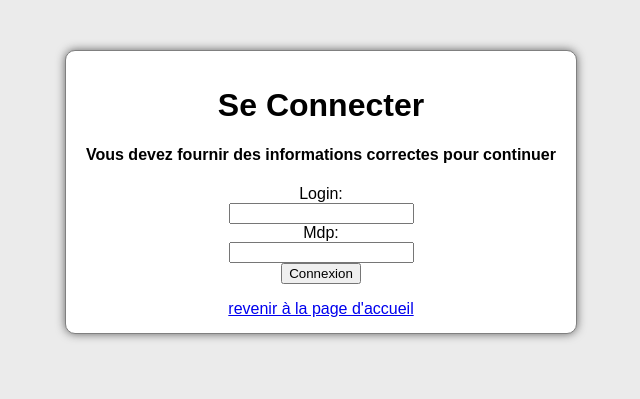
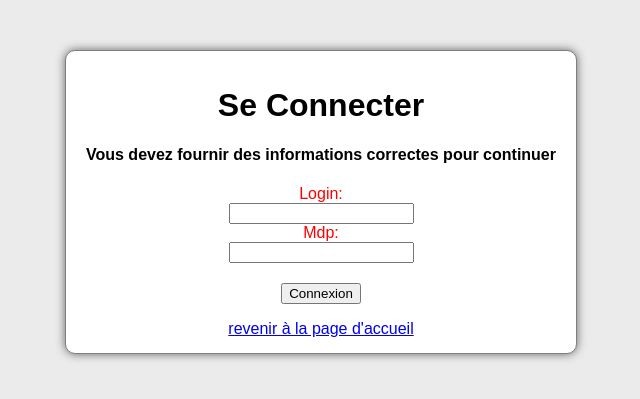
Before and after one commit to Clement-Torti/site-news, a PHP site: page /index.php?action=connexion in a window 1280 px wide. Shown: the top 399 px of the page, without its empty margins (319-959 px from the left). Run offline with PHP 8.4, Linux system fonts and the light colour scheme; data that the repository does not hold is empty.

Commit message:
Modification de l'affichage des dates pour les news; Modification du css des pages : Accueil/Connection; Modification des vues : Accueil/Connection

```diff
--- a/config/XMLParser.php
+++ b/config/XMLParser.php
@@ -22,12 +22,13 @@ class XMLParser {
 			$link = $this->xml->channel->item[$i]->link;
 			$content = $this->xml->channel->item[$i]->description;
 			$date = $this->xml->channel->item[$i]->pubDate;
+			$date2 = date("D, d M Y H:i:s", strtotime($date));
 
 			if(!isset($title)) {
 				break;
 			}
 
-			$news[] = new News(0, $title, $content, $this->site->getName(), $link, $date);
+			$news[] = new News(0, $title, $content, $this->site->getName(), $link, $date2);
 		}
 
 		return $news;
--- a/config/config.php
+++ b/config/config.php
@@ -3,7 +3,7 @@
 	$rep = __DIR__.'/../';
 
 	// BD
-	$login = "cltorti";
+	$login = "root";
 	$mdp = "";
 
 	// Vue
--- a/css/styleConnection.css
+++ b/css/styleConnection.css
@@ -19,3 +19,21 @@ body
 
 	margin-top: 50px;
 }
+
+
+#textBoxLogin
+{
+	color: red;
+}
+
+
+#textBoxMdp
+{
+	color: red;
+}
+
+
+#bouton
+{
+	margin-top: 20px;
+}
--- a/index.php
+++ b/index.php
@@ -7,7 +7,7 @@
 		Autoload::charger();
 
 		// Chargement de la connection à la base
-		$con = new Connection("mysql:host=localhost; dbname=dbcltorti", "root", "");
+		$con = new Connection("mysql:host=localhost; dbname=projet_news", "root", "");
 
 		// Chargement de la session
 		session_start();
--- a/vues/vueConnection.php
+++ b/vues/vueConnection.php
@@ -12,11 +12,17 @@
 			<h4> Vous devez fournir des informations correctes pour continuer </h4>
 
 			<form method="POST" action="index.php?action=connexion">
-				Login:<br>
-				<input type="text" name="login"><br>
-				Mdp:<br>
-				<input type="password" name="mdp"><br>
-				<input type="submit" value="Connexion"><br>
+				<div id="textBoxLogin">
+					Login:<br>
+					<input type="text" name="login"><br>
+				</div>
+				<div id="textBoxMdp">
+					Mdp:<br>
+					<input type="password" name="mdp"><br>
+				</div>
+				<div id="bouton">
+					<input type="submit" value="Connexion"><br>
+				</div>
 			</form>
 
 			<a href="index.php"> revenir à la page d'accueil </a>
--- a/vues/vueNews.php
+++ b/vues/vueNews.php
@@ -14,8 +14,10 @@
 
 		<aside>
 			<b>Trier par:</b><br>
-			<a href="index.php?">date</a><br>
-			<a href="index.php?trie=site">site</a>
+			<div id="ensTrie">
+				<a href="index.php?">date</a><br>
+				<a href="index.php?trie=site">site</a>
+			</div>
 		</aside>
 
 		<form id="form" method="POST" action="index.php?action=connexion">
```
Also changed, not shown: css/styleAccueil.css (+33 -1 lines).
